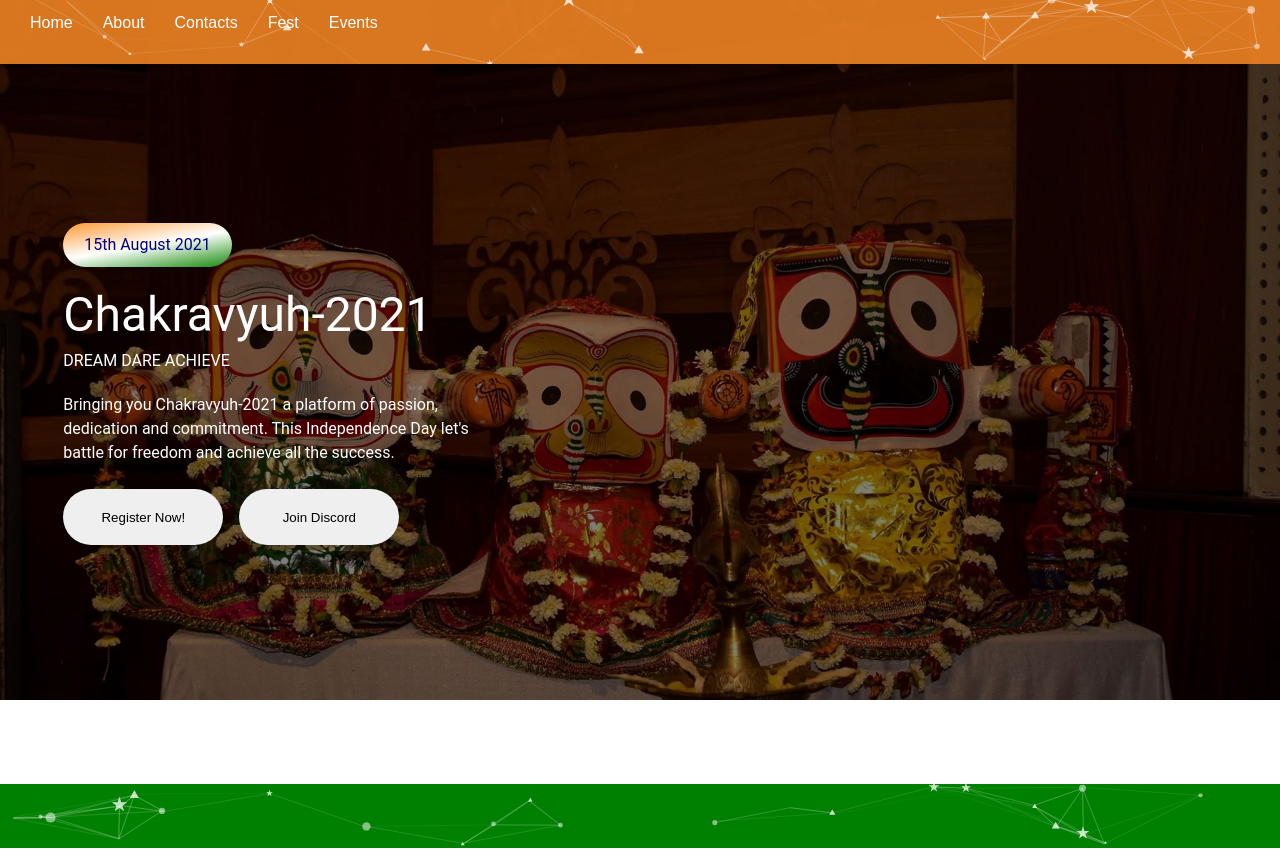
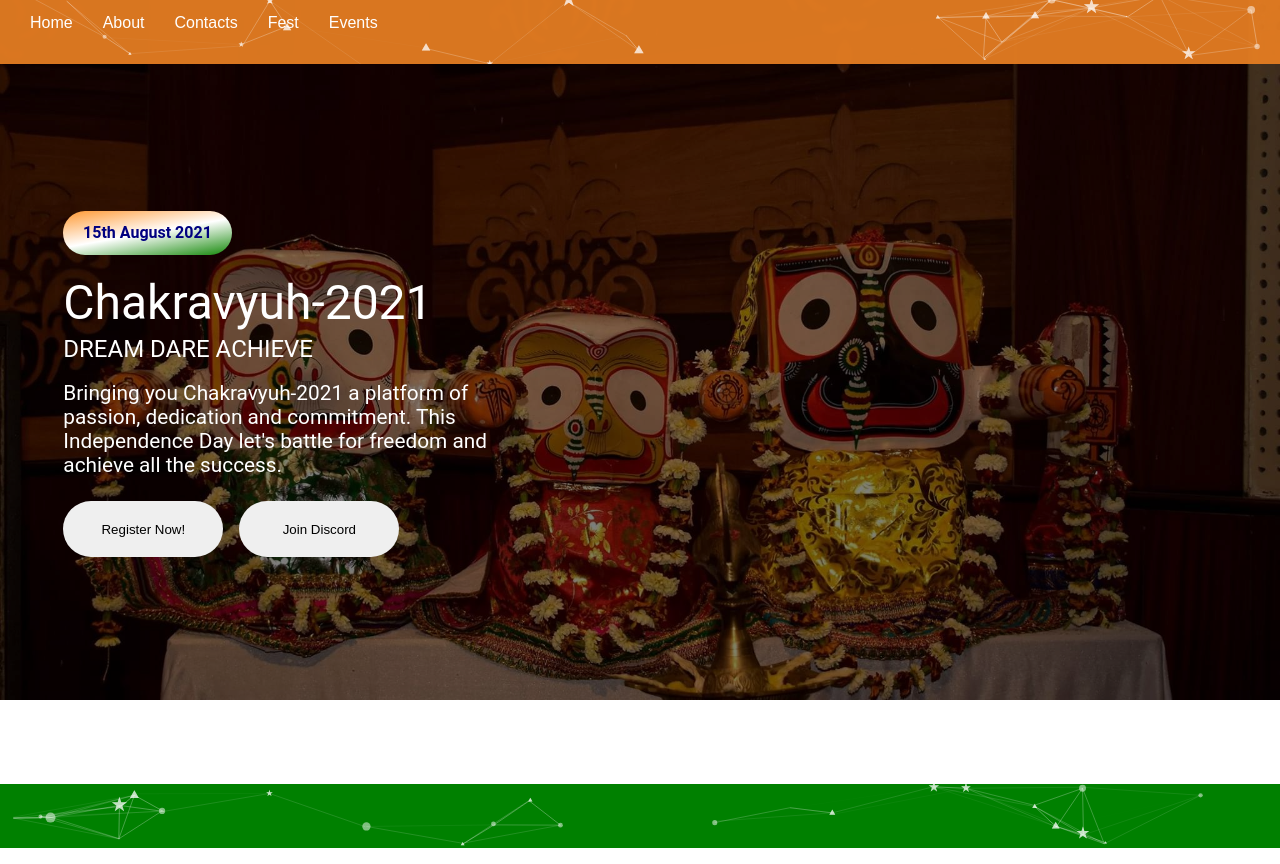
Before and after one commit to itsPiyush01/Independence-Day-Theme, a plain HTML site: page index.html in a window 1280 px wide. Drawn offline with nearby package versions, Linux system fonts and the light colour scheme; a web font is replaced by a local one.

Commit message:
text made biggerr on home page

```diff
--- a/body.css
+++ b/body.css
@@ -52,7 +52,7 @@ body {
 }
 .nwQNc {
     font-weight: 400;
-    font-size: 1rem;
+    font-size: 1.5rem;
     line-height: 1.5rem;
     color: white;
     font-family: Roboto, ui-sans-serif, system-ui, -apple-system, BlinkMacSystemFont, "Segoe UI", Roboto, "Helvetica Neue", Arial, "Noto Sans", sans-serif, "Apple Color Emoji", "Segoe UI Emoji", "Segoe UI Symbol", "Noto Color Emoji";
@@ -62,10 +62,9 @@ body {
     margin-right: 3.5rem;
 }
 .ldsfKK {
-    font-size: 1rem;
+    font-size: 1.3rem;
     line-height: 1.5rem;
         font-weight: 400;
-        font-size: 1rem;
         line-height: 1.5rem;
         color: white;
         font-family: Roboto, ui-sans-serif, system-ui, -apple-system, BlinkMacSystemFont, "Segoe UI", Roboto, "Helvetica Neue", Arial, "Noto Sans", sans-serif, "Apple Color Emoji", "Segoe UI Emoji", "Segoe UI Symbol", "Noto Color Emoji";
@@ -182,6 +181,9 @@ body {
     height:100%;
     z-index: -1;
     margin: -100px 0px 0px  0px;
+    min-height: 500px;
+
+
 }
 
 
@@ -207,6 +209,7 @@ body {
 
 
 
+
 ::-moz-selection { /* Code for Firefox */
     color: white ;
     background: #138808;
--- a/index.html
+++ b/index.html
@@ -134,7 +134,7 @@
                   <div class="jHphVQ">
                      <div class="iwofiH">
                         <div class="bgXfJl">
-                           <p class="date">15th August 2021</p>
+                           <p class="date"><strong>15th August 2021</strong></p>
                            <h1 class=" kqflXm jRwGnJ">Chakravyuh-2021</h1>
                            <p style="margin-bottom: 20px;margin-top: 10px;" class=" nwQNc kcJkRP">DREAM DARE ACHIEVE</p>
                            <p class=" ldsfKK djbllW">Bringing you Chakravyuh-2021 a platform of passion, dedication and commitment. This Independence Day let's battle for freedom and achieve all the success.</p>
```
